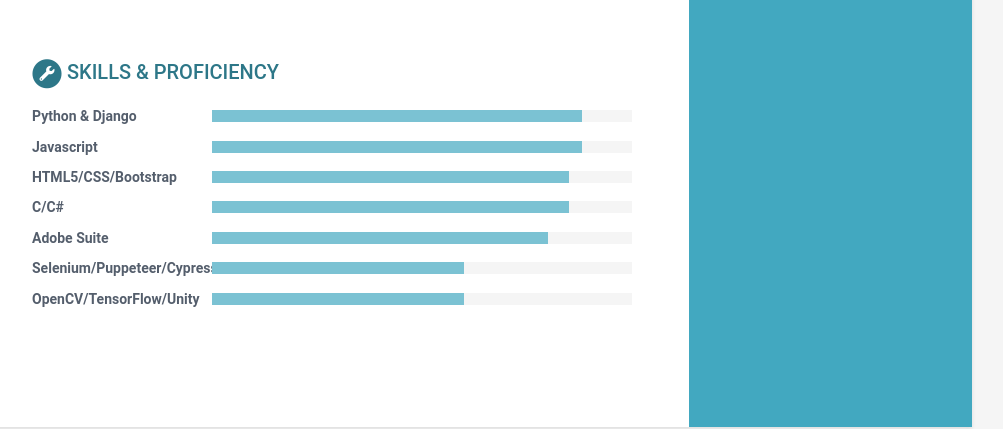
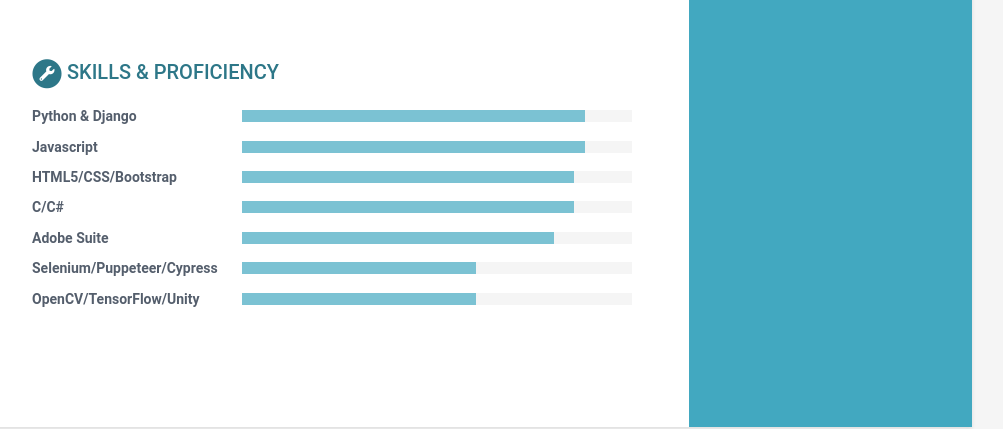
Before and after one commit to irozarkadoula/my_cv, a Jekyll site: the page built from index.html, in a window 1280 px wide. Shown: the part 1884-2313 px from the top of the page, without its empty margins (168-1171 px from the left). Built offline with Jekyll 4.4.1, drawn with Linux system fonts in a browser that asks for light colours.

Commit message:
Update _responsive.scss

```diff
--- a/_sass/_responsive.scss
+++ b/_sass/_responsive.scss
@@ -38,13 +38,13 @@
     .skillset .level-title {
         display: inline-block;
         float: left;
-        width: 30%;
+        width: 35%;
         margin-bottom: 0;
     }
 
     .skillset .level-bar {
         display: inline-block;
-        width: 70%;
+        width: 65%;
         float: left;
         position: relative;
         top: 1px;
```
